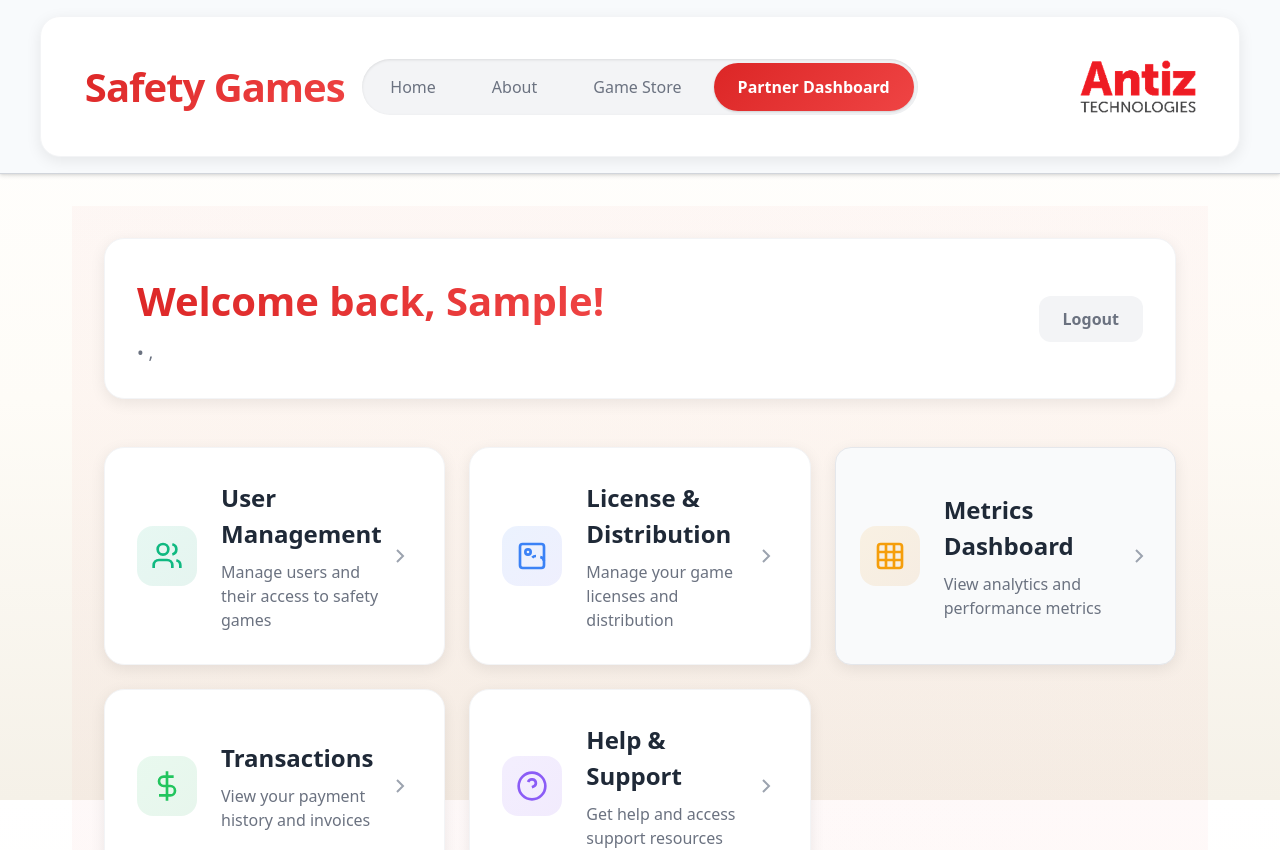
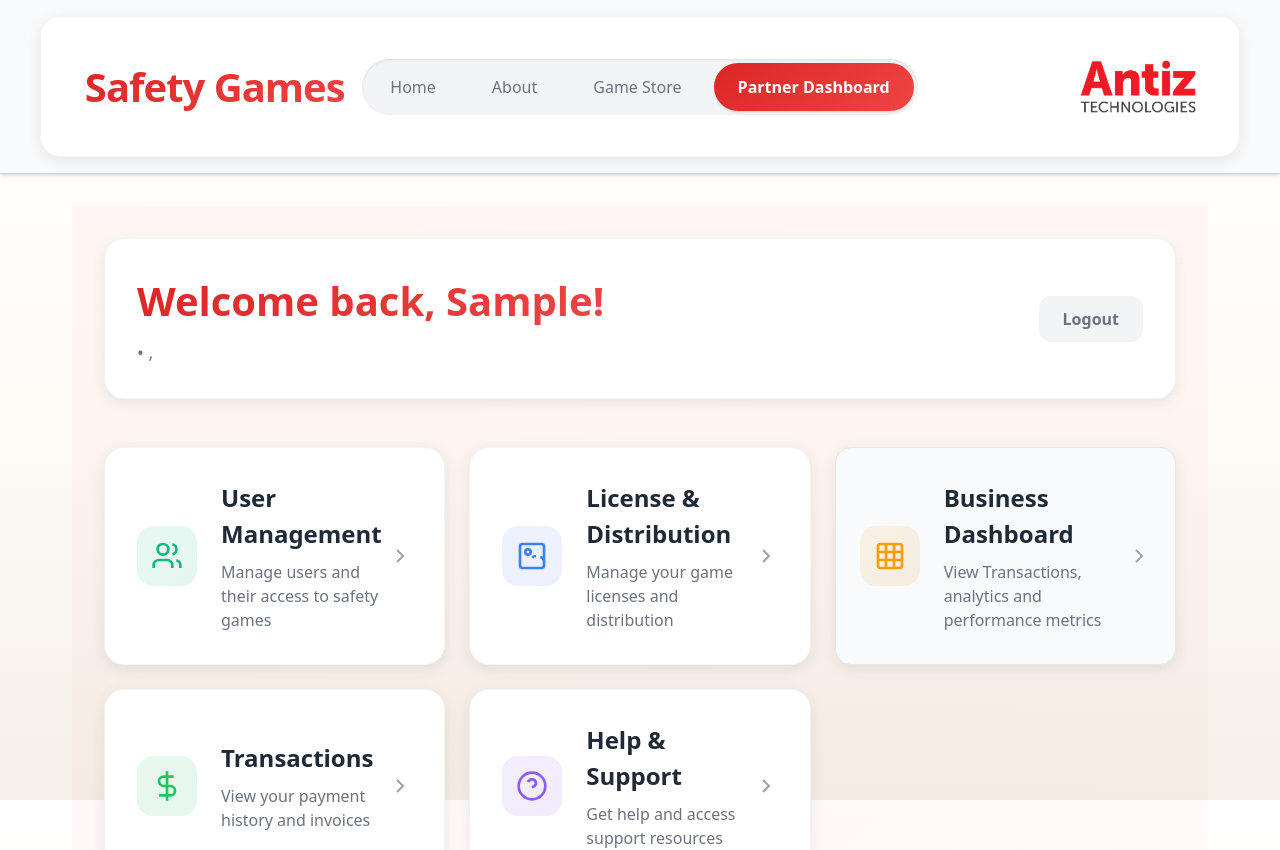
Before and after one commit to Prabhushapure/safety-saas-enterprise, a React (Vite) app: page /partner/home in a window 1280 px wide. Shown: the top 850 px of the page. Built offline with nearby package versions, Linux system fonts and the light colour scheme; sample sign-in values are in the browser's storage.

Commit message:
Business Dashboard card text updated

```diff
--- a/src/pages/partner/PartnerHome.jsx
+++ b/src/pages/partner/PartnerHome.jsx
@@ -112,8 +112,8 @@ const PartnerHome = () => {
               </svg>
             </div>
             <div className="card-content">
-              <h3>Metrics Dashboard</h3>
-              <p>View analytics and performance metrics</p>
+              <h3>Business Dashboard</h3>
+              <p>View Transactions, analytics and performance metrics</p>
             </div>
             <div className="card-arrow">
               <svg viewBox="0 0 24 24" fill="none" stroke="currentColor" strokeWidth="2">
```
